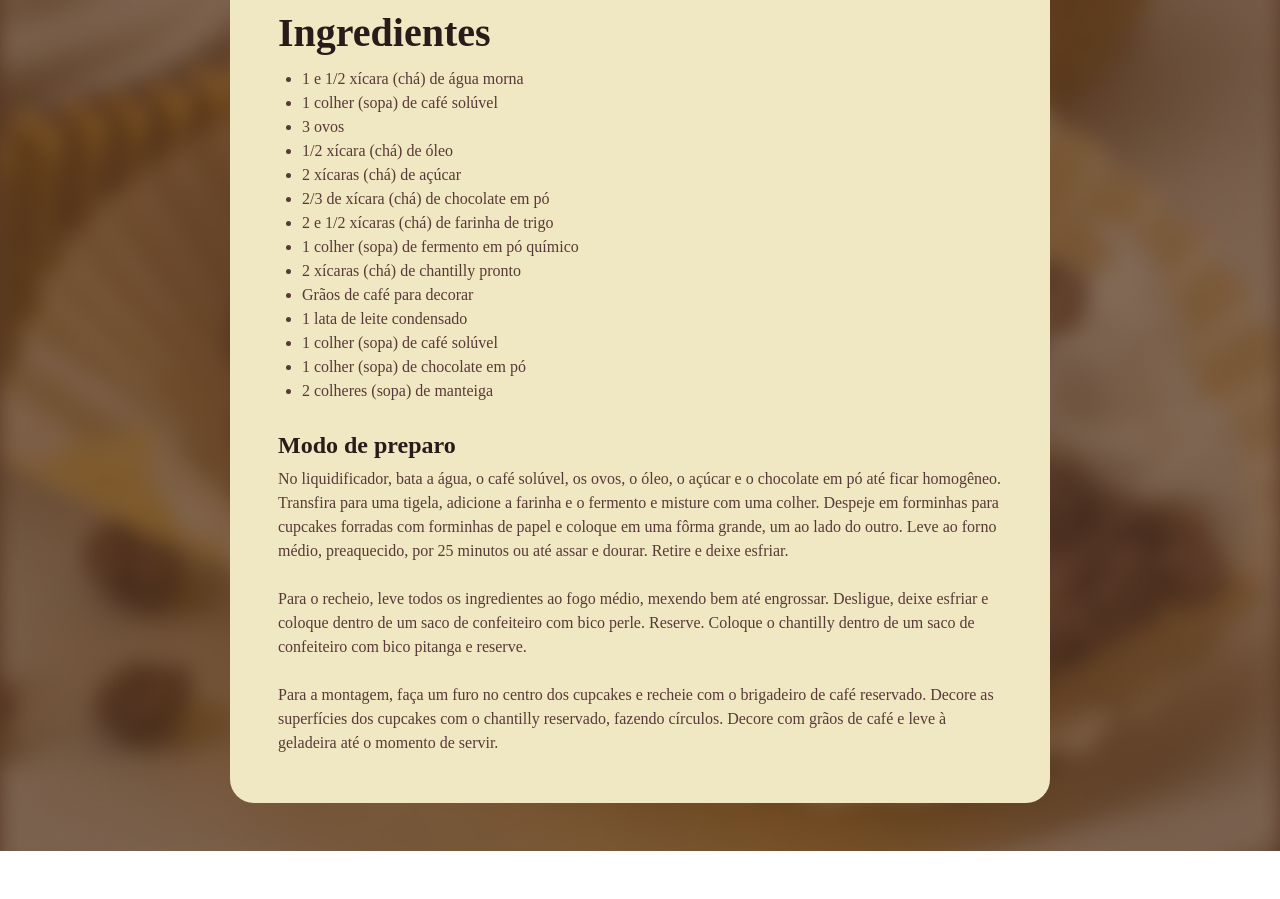
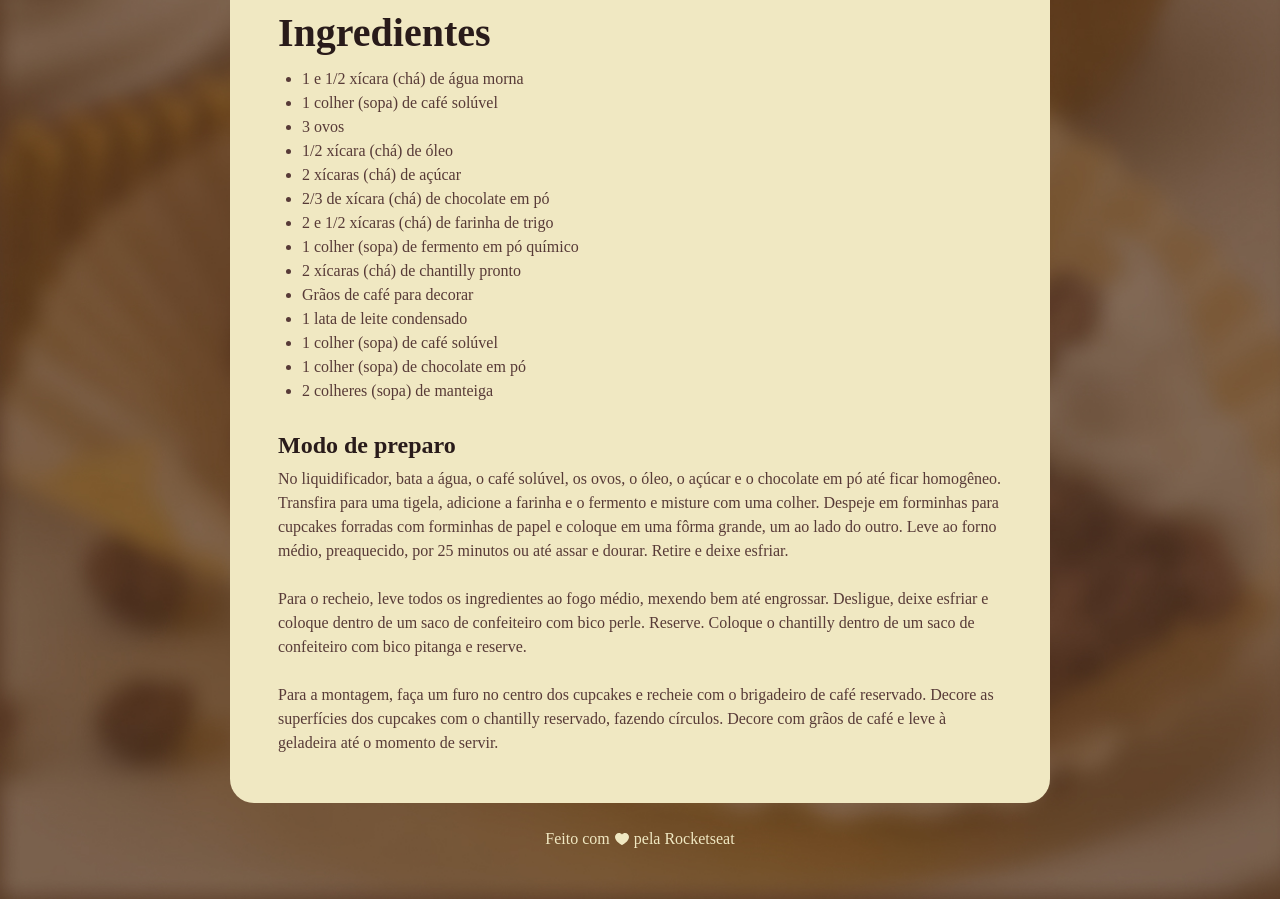
Before and after one commit to olucasbraga/projeto-receitas, a plain HTML site: page html e css/index.html in a window 1280 px wide. Shown: the part 708-1607 px from the top of the page. Before the commit the page ends 1559 px from the top, so only its background shows below. Drawn offline with Linux system fonts and the light colour scheme; a web font is replaced by a local one.

Commit message:
Footer adicionado (att final)

```diff
--- a/html e css/index.html
+++ b/html e css/index.html
@@ -69,5 +69,11 @@
         </main>
     </div>
 
+    <footer>
+        Feito com
+        <img src="../imagens/ph_heart-fill.svg" alt="">
+         pela Rocketseat
+    </footer>
+
   </body>
 </html>
--- a/html e css/style.css
+++ b/html e css/style.css
@@ -20,7 +20,7 @@ body {
     padding: 24px;
     background-color: #F0E8C2;
     border-radius: 24px;
-    margin: 48px auto;
+    margin: 48px auto 24px;
 }
 
 img {
@@ -57,3 +57,14 @@ h1, h2 {
 ul {
     padding-left: 24px;
 }
+
+footer {
+    display: flex;
+    align-items: center;
+    justify-content: center;
+    gap: 4px;
+
+    color: #F0E8C2;
+    text-align: center;
+    padding-bottom: 48px;
+}
```
Also changed, not shown: imagens/ph_heart-fill.svg (added).
